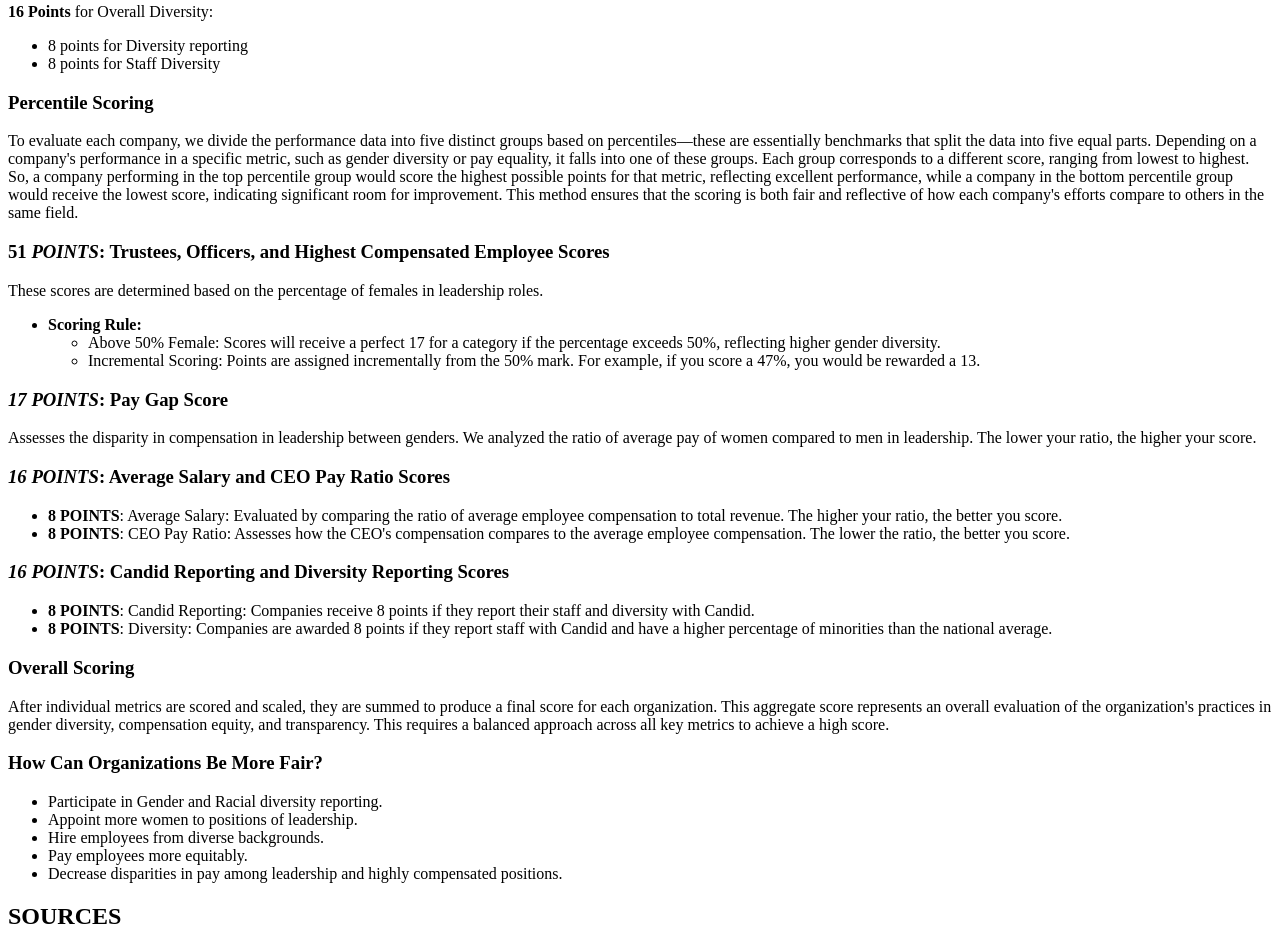
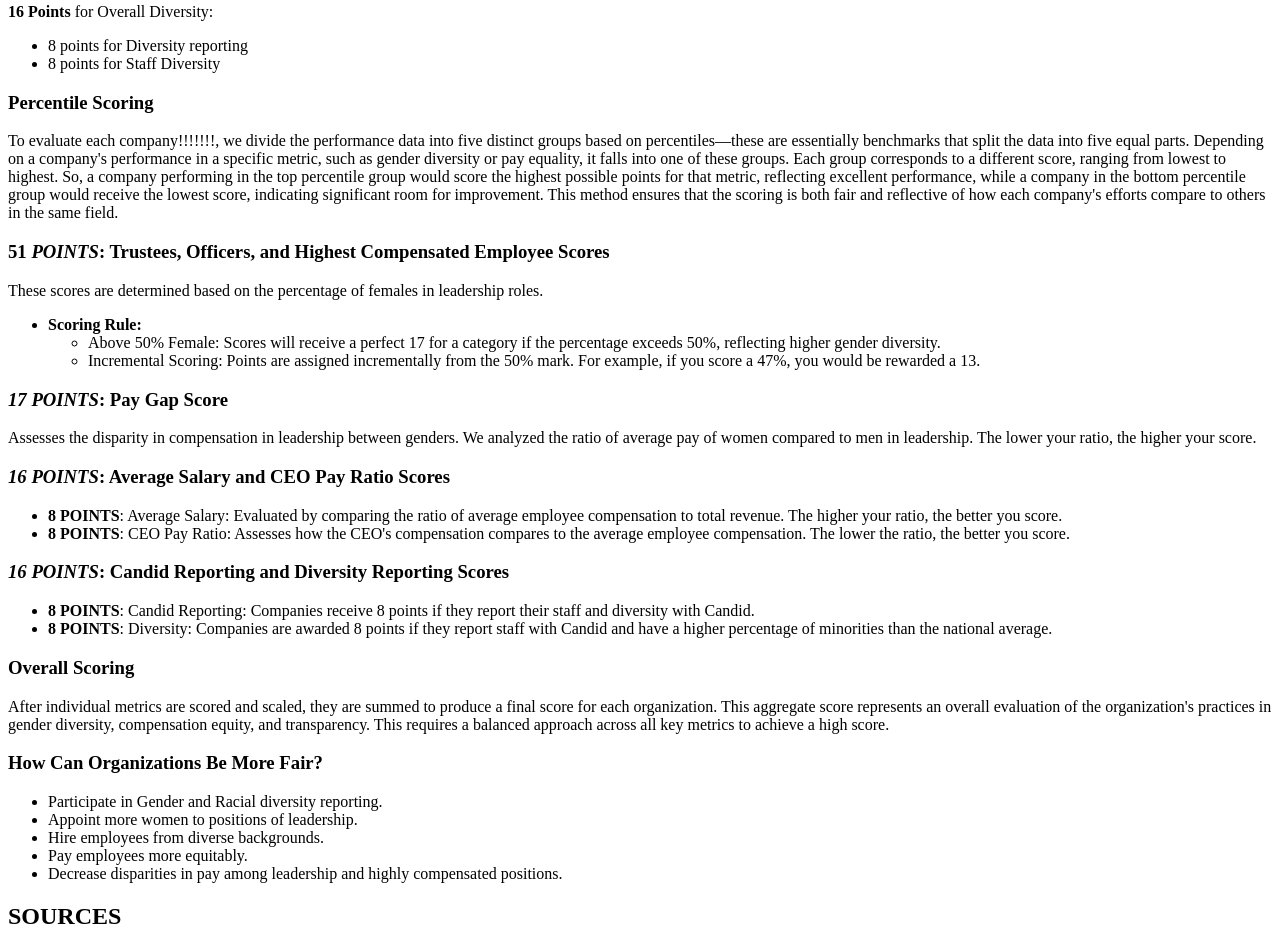
Before and after one commit to dillon-duff/GenderFair, a website with bundled scripts: page public/methodology.html in a window 1280 px wide. Shown: the part 1355-2287 px from the top of the page. Built offline with nearby package versions, Linux system fonts and the light colour scheme; a script that the page names is missing.

Commit message:
Update methodology.html

```diff
--- a/public/methodology.html
+++ b/public/methodology.html
@@ -173,7 +173,7 @@
     </ul>
 
     <h3>Percentile Scoring</h3>
-    <p>To evaluate each company, we divide the performance data into five distinct groups based on percentiles—these are essentially benchmarks that split the data into five equal parts. Depending on a company's performance in a specific metric, such as gender diversity or pay equality, it falls into one of these groups. Each group corresponds to a different score, ranging from lowest to highest. So, a company performing in the top percentile group would score the highest possible points for that metric, reflecting excellent performance, while a company in the bottom percentile group would receive the lowest score, indicating significant room for improvement. This method ensures that the scoring is both fair and reflective of how each company's efforts compare to others in the same field.</p>
+    <p>To evaluate each company!!!!!!!, we divide the performance data into five distinct groups based on percentiles—these are essentially benchmarks that split the data into five equal parts. Depending on a company's performance in a specific metric, such as gender diversity or pay equality, it falls into one of these groups. Each group corresponds to a different score, ranging from lowest to highest. So, a company performing in the top percentile group would score the highest possible points for that metric, reflecting excellent performance, while a company in the bottom percentile group would receive the lowest score, indicating significant room for improvement. This method ensures that the scoring is both fair and reflective of how each company's efforts compare to others in the same field.</p>
 
     <!-- <h2>Individual Score Breakdown</h2> -->
 
```
